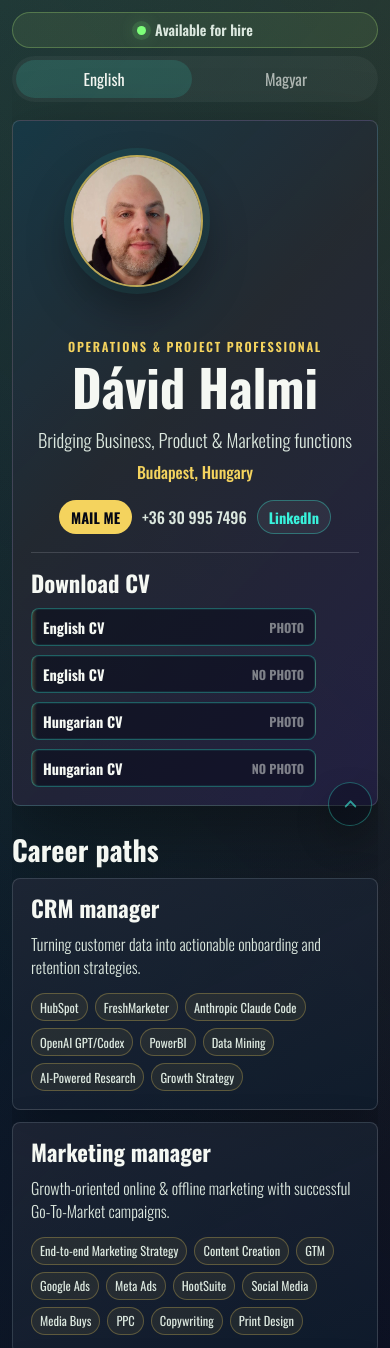
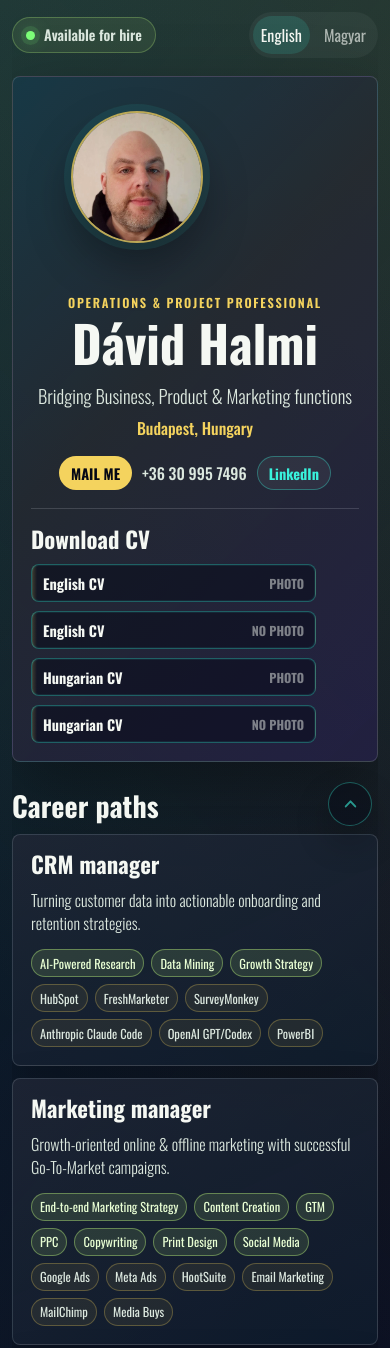
Before and after one commit to naaaaaagz/hiredh, a plain HTML site: page index.html in a window 390 px wide. Shown: the top 1348 px of the page. Drawn offline with Linux system fonts and the light colour scheme.

Commit message:
Group role keywords and align topbar

```diff
--- a/index.html
+++ b/index.html
@@ -92,7 +92,7 @@
     .topbar {
       display: flex;
       align-items: center;
-      justify-content: flex-end;
+      justify-content: space-between;
       gap: 10px;
       margin-bottom: 18px;
     }
@@ -448,6 +448,12 @@
       font-size: 0.78rem;
     }
 
+    .tag-capability {
+      border-color: rgba(183, 239, 122, 0.42);
+      color: #e9ffd4;
+      background: rgba(183, 239, 122, 0.13);
+    }
+
     .timeline {
       display: grid;
       gap: 12px;
@@ -684,24 +690,23 @@
       }
 
       .topbar {
-        display: grid;
-        grid-template-columns: 1fr;
-        justify-content: stretch;
+        display: flex;
+        flex-wrap: wrap;
+        justify-content: space-between;
         gap: 8px;
       }
 
       .status-pill {
-        width: 100%;
-        justify-content: center;
+        flex: 0 1 auto;
+        justify-content: flex-start;
       }
 
       .language-switch {
-        width: 100%;
+        flex: 0 1 auto;
       }
 
       .language-switch {
-        display: grid;
-        grid-template-columns: minmax(0, 1fr) minmax(0, 1fr);
+        display: inline-flex;
       }
 
       .language-switch button {
@@ -875,28 +880,28 @@
             <h3>CRM manager</h3>
             <p>Turning customer data into actionable onboarding and retention strategies.</p>
             <div class="tags">
-              <span class="tag">HubSpot</span><span class="tag">FreshMarketer</span><span class="tag">Anthropic Claude Code</span><span class="tag">OpenAI GPT/Codex</span><span class="tag">PowerBI</span><span class="tag">Data Mining</span><span class="tag">AI-Powered Research</span><span class="tag">Growth Strategy</span>
+              <span class="tag tag-capability">AI-Powered Research</span><span class="tag tag-capability">Data Mining</span><span class="tag tag-capability">Growth Strategy</span><span class="tag">HubSpot</span><span class="tag">FreshMarketer</span><span class="tag">SurveyMonkey</span><span class="tag">Anthropic Claude Code</span><span class="tag">OpenAI GPT/Codex</span><span class="tag">PowerBI</span>
             </div>
           </article>
           <article class="card role-card">
             <h3>Marketing manager</h3>
             <p>Growth-oriented online & offline marketing with successful Go-To-Market campaigns.</p>
             <div class="tags">
-              <span class="tag">End-to-end Marketing Strategy</span><span class="tag">Content Creation</span><span class="tag">GTM</span><span class="tag">Google Ads</span><span class="tag">Meta Ads</span><span class="tag">HootSuite</span><span class="tag">Social Media</span><span class="tag">Media Buys</span><span class="tag">PPC</span><span class="tag">Copywriting</span><span class="tag">Print Design</span>
+              <span class="tag tag-capability">End-to-end Marketing Strategy</span><span class="tag tag-capability">Content Creation</span><span class="tag tag-capability">GTM</span><span class="tag tag-capability">PPC</span><span class="tag tag-capability">Copywriting</span><span class="tag tag-capability">Print Design</span><span class="tag tag-capability">Social Media</span><span class="tag">Google Ads</span><span class="tag">Meta Ads</span><span class="tag">HootSuite</span><span class="tag">Email Marketing</span><span class="tag">MailChimp</span><span class="tag">Media Buys</span>
             </div>
           </article>
           <article class="card role-card">
             <h3>Project manager</h3>
             <p>End-to-End Delivery, Agile & Cross-functional team leader.</p>
             <div class="tags">
-              <span class="tag">Agile</span><span class="tag">SCRUM</span><span class="tag">Jira</span><span class="tag">Redmine</span><span class="tag">ClickUp</span><span class="tag">Trello</span><span class="tag">Asana</span><span class="tag">Team Leadership</span><span class="tag">Resource Management</span><span class="tag">Delivery Management</span>
+              <span class="tag tag-capability">Agile</span><span class="tag tag-capability">Scrum</span><span class="tag tag-capability">Team Leadership</span><span class="tag tag-capability">Resource Management</span><span class="tag tag-capability">Delivery Management</span><span class="tag">Jira</span><span class="tag">Redmine</span><span class="tag">ClickUp</span><span class="tag">Trello</span><span class="tag">Asana</span>
             </div>
           </article>
           <article class="card role-card">
             <h3>Product manager / PO</h3>
             <p>Bridging Business and Technology with Data-Driven decision taking & strong User-Focus.</p>
             <div class="tags">
-              <span class="tag">VSCode</span><span class="tag">GitHub</span><span class="tag">UX</span><span class="tag">Figma</span><span class="tag">Balsamiq</span><span class="tag">Adobe stack</span><span class="tag">Usability</span><span class="tag">WordPress/Elementor</span><span class="tag">HTML</span><span class="tag">CSS</span>
+              <span class="tag tag-capability">UX</span><span class="tag tag-capability">Usability</span><span class="tag tag-capability">Wireframing</span><span class="tag tag-capability">Prototyping</span><span class="tag">VSCode</span><span class="tag">GitHub</span><span class="tag">Figma</span><span class="tag">Balsamiq</span><span class="tag">Adobe stack</span><span class="tag">WordPress/Elementor</span><span class="tag">HTML</span><span class="tag">CSS</span>
             </div>
           </article>
         </div>
@@ -929,7 +934,7 @@
               <p class="company">Virtual Skyline Kft.</p>
               <p class="period">2016/04 - 2016/09<br>5 months</p>
             </div>
-            <p class="job-text">Coordinated cross-functional teams dev and design to maintain the company's main product portfolio with great focus on <strong>UX, conversions and cross-sales</strong>, as well as <strong>Agile Project management SCRUM</strong> and optimizing CRM by directly leading a team of 10+ people.</p>
+            <p class="job-text">Coordinated cross-functional teams dev and design to maintain the company's main product portfolio with great focus on <strong>UX, conversions and cross-sales</strong>, as well as <strong>Agile Project management Scrum</strong> and optimizing CRM by directly leading a team of 10+ people.</p>
           </article>
           <article class="job">
             <div class="job-meta">
@@ -1050,28 +1055,28 @@
             <h3>CRM manager</h3>
             <p>Ügyféladatok átalakítása eredményes onboarding- és ügyfélmegtartási stratégiává.</p>
             <div class="tags">
-              <span class="tag">HubSpot</span><span class="tag">FreshMarketer</span><span class="tag">Anthropic Claude Code</span><span class="tag">OpenAI GPT/Codex</span><span class="tag">PowerBI</span><span class="tag">Adatbányászat</span><span class="tag">AI-Powered Research</span><span class="tag">Growth Strategy</span>
+              <span class="tag tag-capability">AI-Powered Research</span><span class="tag tag-capability">Adatbányászat</span><span class="tag tag-capability">Growth Strategy</span><span class="tag">HubSpot</span><span class="tag">FreshMarketer</span><span class="tag">SurveyMonkey</span><span class="tag">Anthropic Claude Code</span><span class="tag">OpenAI GPT/Codex</span><span class="tag">PowerBI</span>
             </div>
           </article>
           <article class="card role-card">
             <h3>Marketing manager</h3>
             <p>Növekedés-orientált online & offline marketing, sikeres piacraviteli kampányokkal.</p>
             <div class="tags">
-              <span class="tag">Teljeskörű marketingstratégia</span><span class="tag">Tartalomgyártás</span><span class="tag">GTM</span><span class="tag">Google Ads</span><span class="tag">Meta Ads</span><span class="tag">HootSuite</span><span class="tag">Közösségi Média</span><span class="tag">Médiavásárlás</span><span class="tag">PPC</span><span class="tag">Szövegírás</span><span class="tag">Nyomtatványtervezés</span>
+              <span class="tag tag-capability">Teljeskörű marketingstratégia</span><span class="tag tag-capability">Tartalomgyártás</span><span class="tag tag-capability">GTM</span><span class="tag tag-capability">PPC</span><span class="tag tag-capability">Szövegírás</span><span class="tag tag-capability">Nyomtatványtervezés</span><span class="tag tag-capability">Közösségi Média</span><span class="tag">Google Ads</span><span class="tag">Meta Ads</span><span class="tag">HootSuite</span><span class="tag">Email Marketing</span><span class="tag">MailChimp</span><span class="tag">Médiavásárlás</span>
             </div>
           </article>
           <article class="card role-card">
             <h3>Project manager</h3>
             <p>Teljes projectciklus menedzsment, keresztfunkcionális csapatok agilis vezetése.</p>
             <div class="tags">
-              <span class="tag">Agile</span><span class="tag">SCRUM</span><span class="tag">Jira</span><span class="tag">Redmine</span><span class="tag">ClickUp</span><span class="tag">Trello</span><span class="tag">Asana</span><span class="tag">Csoportvezetés</span><span class="tag">Erőforrásmenedzsment</span><span class="tag">Projektátadás menedzsment</span>
+              <span class="tag tag-capability">Agile</span><span class="tag tag-capability">Scrum</span><span class="tag tag-capability">Csoportvezetés</span><span class="tag tag-capability">Erőforrásmenedzsment</span><span class="tag tag-capability">Projektátadás menedzsment</span><span class="tag">Jira</span><span class="tag">Redmine</span><span class="tag">ClickUp</span><span class="tag">Trello</span><span class="tag">Asana</span>
             </div>
           </article>
           <article class="card role-card">
             <h3>Product manager / PO</h3>
             <p>Üzleti és technológiai területek összekapcsolása.</p>
             <div class="tags">
-              <span class="tag">VSCode</span><span class="tag">GitHub</span><span class="tag">UX</span><span class="tag">Figma</span><span class="tag">Balsamiq</span><span class="tag">Adobe stack</span><span class="tag">Usability</span><span class="tag">WordPress/Elementor</span><span class="tag">HTML</span><span class="tag">CSS</span>
+              <span class="tag tag-capability">UX</span><span class="tag tag-capability">Usability</span><span class="tag tag-capability">Wireframing</span><span class="tag tag-capability">Prototípusok</span><span class="tag">VSCode</span><span class="tag">GitHub</span><span class="tag">Figma</span><span class="tag">Balsamiq</span><span class="tag">Adobe stack</span><span class="tag">WordPress/Elementor</span><span class="tag">HTML</span><span class="tag">CSS</span>
             </div>
           </article>
         </div>
@@ -1104,7 +1109,7 @@
               <p class="company">Virtual Skyline Kft.</p>
               <p class="period">2016/04 - 2016/09<br>5 hó</p>
             </div>
-            <p class="job-text">Többfunkciós csapatok koordinálása fejlesztők, design kézben tartva a cég fő termékportfólióját, ahol elsősorban az <strong>UX, a konverzió és a cross-sales</strong> szerepelt mint fő fókusz. Továbbá <strong>Project management SCRUM</strong> és CRM optimalizálása egy 10+ fős fejlesztői és designer csapat élén.</p>
+            <p class="job-text">Többfunkciós csapatok koordinálása fejlesztők, design kézben tartva a cég fő termékportfólióját, ahol elsősorban az <strong>UX, a konverzió és a cross-sales</strong> szerepelt mint fő fókusz. Továbbá <strong>Project management Scrum</strong> és CRM optimalizálása egy 10+ fős fejlesztői és designer csapat élén.</p>
           </article>
           <article class="job">
             <div class="job-meta">
```
